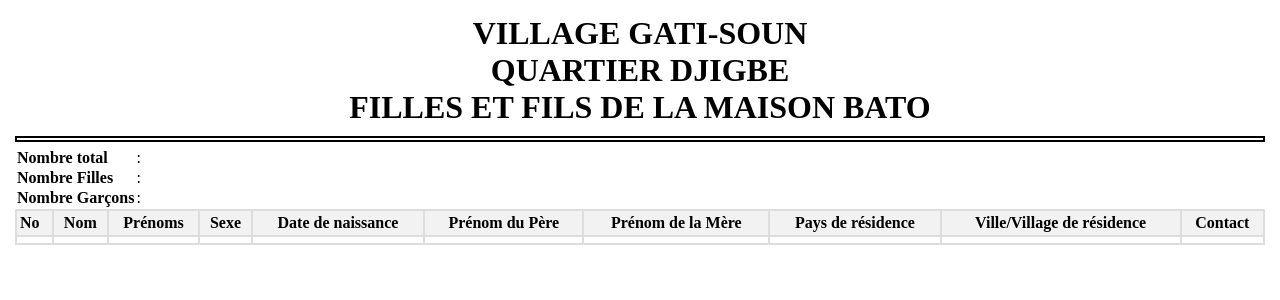
After one commit to Dreykovic/cotisation_manager_laravel_app, a Laravel app: page /html/index.html in a window 1280 px wide. The commit adds this page. Shown: the top 300 px of the page. Run offline with Laravel 10, Linux system fonts and the light colour scheme; lists and menus that the app fills with data are empty.

Commit message:
création des html

```diff
--- /dev/null
+++ b/html/index.html
@@ -0,0 +1,214 @@
+<!DOCTYPE html>
+<html lang="fr">
+
+<head>
+    <meta charset="UTF-8" />
+    <meta name="viewport" content="width=device-width, initial-scale=1.0" />
+    <title>Document</title>
+
+
+</head>
+
+<body>
+    <style>
+        * {
+            margin: 0px;
+            padding: 0px;
+            box-sizing: border-box;
+            text-decoration: none;
+        }
+
+        body {
+            padding: 15px;
+        }
+
+        header.head-title {
+            display: flex;
+            flex-direction: row;
+            justify-content: center;
+            align-items: start;
+            padding: 0 10px 0px 10px;
+
+
+        }
+
+
+
+
+
+
+        .titre {
+            margin: auto;
+            font-weight: 700;
+            text-align: center;
+            text-transform: uppercase;
+        }
+
+        .separateur {
+            margin-top: 10px;
+            margin-bottom: 5px;
+            font-size: 10px;
+            font-weight: 500;
+            height: 6px;
+            min-width: 100%;
+            border: #000000 solid 2px;
+        }
+
+        .upper {
+            text-transform: uppercase;
+        }
+
+        .box-title {
+            text-align: center;
+        }
+
+        main table.table {
+            width: 100%;
+            border-collapse: collapse;
+            margin: 0;
+
+        }
+
+        main table.table th,
+        main table.table td {
+            border: 2px solid #ddd;
+            padding: 3px;
+            /* text-align: center; */
+        }
+
+        main th {
+            background-color: #f2f2f2;
+        }
+
+        div.cellule {
+            text-align: start;
+            align-items: start;
+        }
+
+
+
+        .capital {
+            text-transform: capitalize;
+        }
+    </style>
+
+
+    <div class="box-title">
+        <h1><span class="upper"></span>
+            VILLAGE GATI-SOUN <br>
+            QUARTIER DJIGBE <br>
+            FILLES ET FILS DE LA MAISON BATO
+
+        </h1>
+
+    </div>
+    <div class="separateur">
+
+
+    </div>
+
+    <main>
+        <table>
+            <tbody>
+                <tr>
+                    <td style="text-align: start; font-weight: 900;">
+                        Nombre total
+                    </td>
+                    <td style="text-align: start;">
+                        :
+                    </td>
+                    <td style="text-align: start;">
+
+                    </td>
+                </tr>
+                <tr>
+                    <td style="text-align: start; font-weight: 900;">
+                        Nombre Filles
+                    </td>
+                    <td style="text-align: start;">
+                        :
+                    </td>
+                    <td style="text-align: start;">
+
+                    </td>
+                </tr>
+                <tr>
+                    <td style="text-align: start; font-weight: 900;">
+                        Nombre Garçons
+                    </td>
+                    <td style="text-align: start;">
+                        :
+                    </td>
+                    <td style="text-align: start;">
+
+                    </td>
+                </tr>
+            </tbody>
+        </table>
+
+
+        <table class="table">
+            <thead>
+                <tr>
+                    <th style="text-align: start;">No</th>
+                    <th>Nom</th>
+                    <th>Prénoms</th>
+                    <th>Sexe</th>
+                    <th>Date de naissance</th>
+                    <th>Prénom du Père</th>
+                    <th>Prénom de la Mère</th>
+                    <th>Pays de résidence</th>
+                    <th>Ville/Village de résidence</th>
+                    <th>Contact</th>
+                </tr>
+            </thead>
+            <tbody>
+
+                <tr>
+                    <td class="text-nowrap" style="word-wrap: normal;overflow-wrap: normal;">
+                    </td>
+
+                    <td tyle="text-align: start;">
+
+                    </td>
+
+                    <td tyle="text-align: start;">
+
+                    </td>
+
+                    <td tyle="text-align: start;">
+
+                    </td>
+
+                    <td tyle="text-align: start;">
+
+                    </td>
+
+                    <td tyle="text-align: start;">
+
+                    </td>
+                    <td tyle="text-align: start;">
+
+                    </td>
+                    <td tyle="text-align: start;">
+
+                    </td>
+                    <td tyle="text-align: start;">
+
+                    </td>
+                    <td tyle="text-align: start;">
+
+                    </td>
+                </tr>
+
+
+
+                <!-- Ajoutez d'autres lignes au besoin -->
+            </tbody>
+        </table>
+
+    </main>
+
+</body>
+
+</html>
--- a/resources/views/pages/membres/index.blade.php
+++ b/resources/views/pages/membres/index.blade.php
@@ -63,7 +63,7 @@
                                                     </td>
                                                     <td>{{ $membre->user->nom_mere }}</td>
                                                     <td>{{ $membre->user->sexe }}</td>
-                                                    <td>{{ $membre->user->adresse }}</td>
+                                                    <td>{{ $membre->user->pays . '/' . $membre->user->ville }}</td>
                                                     <td class="text-end">
                                                         <a href="{{ route('membres.cotisations', $membre_id) }}"
                                                             class="btn btn-sm btn-white text-success me-2"><i
```
Also changed, not shown: app/Http/Controllers/PdfController.php (added, +62 -0 lines), html/natures.html (added, +174 -0 lines), resources/views/pdf/membres.blade.php (added).
